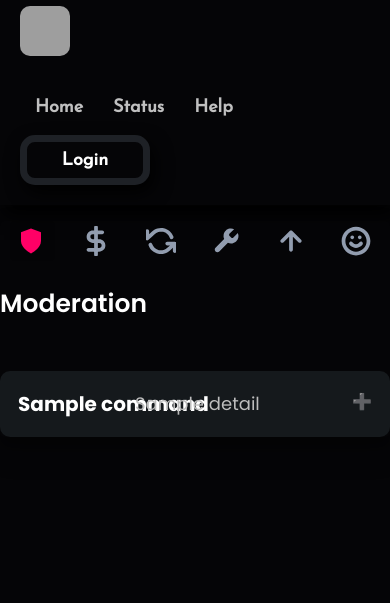
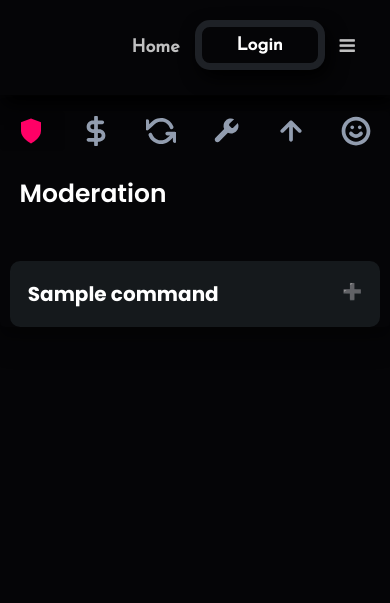
Before and after one commit to Latkecrszy/Hurb, a Flask app: template templates/commands.html in a window 390 px wide. Shown: the top 603 px of the page. Run offline with Flask 2, Linux system fonts and the light colour scheme; the template is opened without the code that fills it: most values are stand-ins (such as "Sample title", 1, 10 or a date in 2020); grey boxes are pictures that could not be loaded.

Commit message:
Made Commands page and the header fully responsive

```diff
--- a/static/style.css
+++ b/static/style.css
@@ -136,6 +136,10 @@ body{
     animation: loading-delay 7s ease forwards;
 }
 
+.h_links .icon{
+    display: none;
+}
+
 .h_login{
     font-size: 18px;
     float: left;
@@ -155,6 +159,43 @@ body{
 
     animation: loading-delay 7s ease forwards;
 }
+
+
+
+@media screen and (max-width: 600px) {
+  .h_links a:not(:first-child) {
+      display: none;
+  }
+  .h_links a.icon {
+    float: right;
+    display: block;
+  }
+}
+
+
+@media screen and (max-width: 600px) {
+  .h_links.responsive {
+      position: relative;
+      width: 100%;
+  }
+  .h_links.responsive a.icon {
+    position: absolute;
+    right: 0;
+    top: 0;
+  }
+  .h_links.responsive a{
+    float: none;
+    display: block;
+    text-align: center;
+  }
+  .header img{
+      display: none;
+  }
+  .h_links.responsive .h_login{
+      display: none;
+  }
+}
+
 
 .main_content{
     position: relative;
@@ -2681,20 +2743,63 @@ html{
 .tabs input[name="tab-control"]:nth-of-type(6):checked ~ ul > li:nth-child(6) > label svg {
     fill: #FF0066;
 }
-@media (max-width: 680px) {
-  .tabs input[name="tab-control"]:nth-of-type(6):checked ~ ul > li:nth-child(6) > label {
-    background: rgba(0, 0, 0, 0.08);
-  }
-  .tabs{
-        padding: 0px;
-  }
-}
 .tabs input[name="tab-control"]:nth-of-type(6):checked ~ .slider {
         -webkit-transform: translateX(465%);
           transform: translateX(465%);
 }
 .tabs input[name="tab-control"]:nth-of-type(6):checked ~ .content > section:nth-child(6) {
     display: block;
+}
+
+
+@media (max-width: 740px) {
+    .tabs input[name="tab-control"]:nth-of-type(6):checked ~ ul >       li:nth-child(6) > label {
+        background: rgba(0, 0, 0, 0.08);
+    }
+    .tabs{
+        padding: 0px;
+    }
+    .tab-header{
+        padding-left: 5vw;
+    }
+    .accordion{
+        width: 95vw;
+        margin-left: 2.5vw;
+        margin-right: 2.5vw;
+    }
+    .panel{
+        padding: 0px;
+        width: 95vw;
+        margin-left: 2.5vw;
+        margin-right: 2.5vw;
+    }
+    .tabs input[name="tab-control"]:nth-of-type(1):checked ~ .slider {
+        -webkit-transform: translateX(5%);
+              transform: translateX(5%);
+    }
+    .tabs input[name="tab-control"]:nth-of-type(2):checked ~ .slider {
+        -webkit-transform: translateX(110%);
+              transform: translateX(110%);
+    }
+    .tabs input[name="tab-control"]:nth-of-type(3):checked ~ .slider {
+        -webkit-transform: translateX(200%);
+              transform: translateX(200%);
+    }
+    .tabs input[name="tab-control"]:nth-of-type(4):checked ~ .slider {
+        -webkit-transform: translateX(290%);
+              transform: translateX(290%);
+    }
+    .tabs input[name="tab-control"]:nth-of-type(5):checked ~ .slider {
+        -webkit-transform: translateX(375%);
+              transform: translateX(375%);
+    }
+    .tabs input[name="tab-control"]:nth-of-type(6):checked ~ .slider {
+            -webkit-transform: translateX(465%);
+              transform: translateX(465%);
+    }
+    .tabs .slider .indicator{
+        width: 70px;
+    }
 }
 
 
@@ -2751,3 +2856,27 @@ html{
     display: block;
   }
 }
+@media (max-width: 500px) {
+    .command-details{
+        display: none;
+    }
+    .command-parameters{
+        width: 90%;
+        margin-left: 10px;
+    }
+    .command-permissions{
+        width: 90%;
+        margin-left: 10px;
+    }
+    .command-examples{
+        width: 90%;
+        margin-left: 10px;
+    }
+    .command-description{
+        width: 90%;
+    }
+    .tabs ul li{
+        width: 17%;
+        padding: 0px;
+    }
+}
--- a/templates/commands.html
+++ b/templates/commands.html
@@ -1,6 +1,15 @@
 <!DOCTYPE html>
 <html lang="en">
   <head>
+      <!-- Global site tag (gtag.js) - Google Analytics -->
+      <script async src="https://www.googletagmanager.com/gtag/js?id=G-WPXHW53973"></script>
+      <script>
+      window.dataLayer = window.dataLayer || [];
+      function gtag(){dataLayer.push(arguments);}
+      gtag('js', new Date());
+
+      gtag('config', 'G-WPXHW53973');
+      </script>
     <!---Favicons start-->
     <link rel="apple-touch-icon" sizes="57x57" href="{{ url_for('static', filename='Favicons/apple-icon-57x57.png') }}">
     <link rel="apple-touch-icon" sizes="60x60" href="{{ url_for('static', filename='Favicons/apple-icon-60x60.png') }}">
@@ -54,11 +63,15 @@ $('.fade').css('visibility', 'hidden');
 
         <header class="header">
             <img src="https://cdn.discordapp.com/avatars/736283988628602960/b558212e5a66f7b25192116c212c381c.webp?size=1024" width="50px" height="50px" style="border-radius:10px; margin-left:20px; margin-top:1.5%">
-            <div class="h_links fade">
-                <span><a href="/landingpage">Home</a></span>
-                <span><a href="/status">Status</a></span>
-                <span><a href="/help">Help</a></span>
+            <link rel="stylesheet" href="https://cdnjs.cloudflare.com/ajax/libs/font-awesome/4.7.0/css/font-awesome.min.css">
+            <div class="h_links" id="header">
+                <a href="/">Home</a>
+                <a href="/status">Status</a>
+                <a href="/help">Help</a>
                 <div class="h_login">Login</div>
+                <a href="javascript:void(0);" class="icon" onclick="toggleIcon()">
+                  <i class="fa fa-bars"></i>
+                </a>
             </div>
         </header>
 
@@ -182,6 +195,10 @@ $('.fade').css('visibility', 'hidden');
                         <div class="command-examples">
                             <h1 class="command-examples-h">Examples:</h1>
                             <p class="command-examples-p">{{ details[2] }}</p>
+                        </div><br>
+                        <div class="command-description">
+                            <h1 class="command-description-h">Description:</h1>
+                            <p class="command-description-p">{{ details[1] }}</p>
                         </div>
                     </div>
             {% endfor %}
@@ -217,6 +234,10 @@ $('.fade').css('visibility', 'hidden');
                         <div class="command-examples">
                             <h1 class="command-examples-h">Examples:</h1>
                             <p class="command-examples-p">{{ details[2] }}</p>
+                        </div><br>
+                        <div class="command-description">
+                            <h1 class="command-description-h">Description:</h1>
+                            <p class="command-description-p">{{ details[1] }}</p>
                         </div>
                     </div>
             {% endfor %}
@@ -240,6 +261,10 @@ $('.fade').css('visibility', 'hidden');
                         <div class="command-examples">
                             <h1 class="command-examples-h">Examples:</h1>
                             <p class="command-examples-p">{{ details[2] }}</p>
+                        </div><br>
+                        <div class="command-description">
+                            <h1 class="command-description-h">Description:</h1>
+                            <p class="command-description-p">{{ details[1] }}</p>
                         </div>
                     </div>
             {% endfor %}
@@ -324,5 +349,15 @@ for (i = 0; i < acc.length; i++) {
   });
 }
         </script>
+        <script>
+function toggleIcon() {
+  var x = document.getElementById("header");
+  if (x.className === "h_links") {
+    x.className += " responsive";
+  } else {
+    x.className = "h_links";
+  }
+}
+        </script>
     </body>
 </html>
```
Also changed, not shown: other parts of static/style.css (+29 -8 lines), templates/404.html (+9 -0 lines), templates/index.html (+11 -2 lines).
